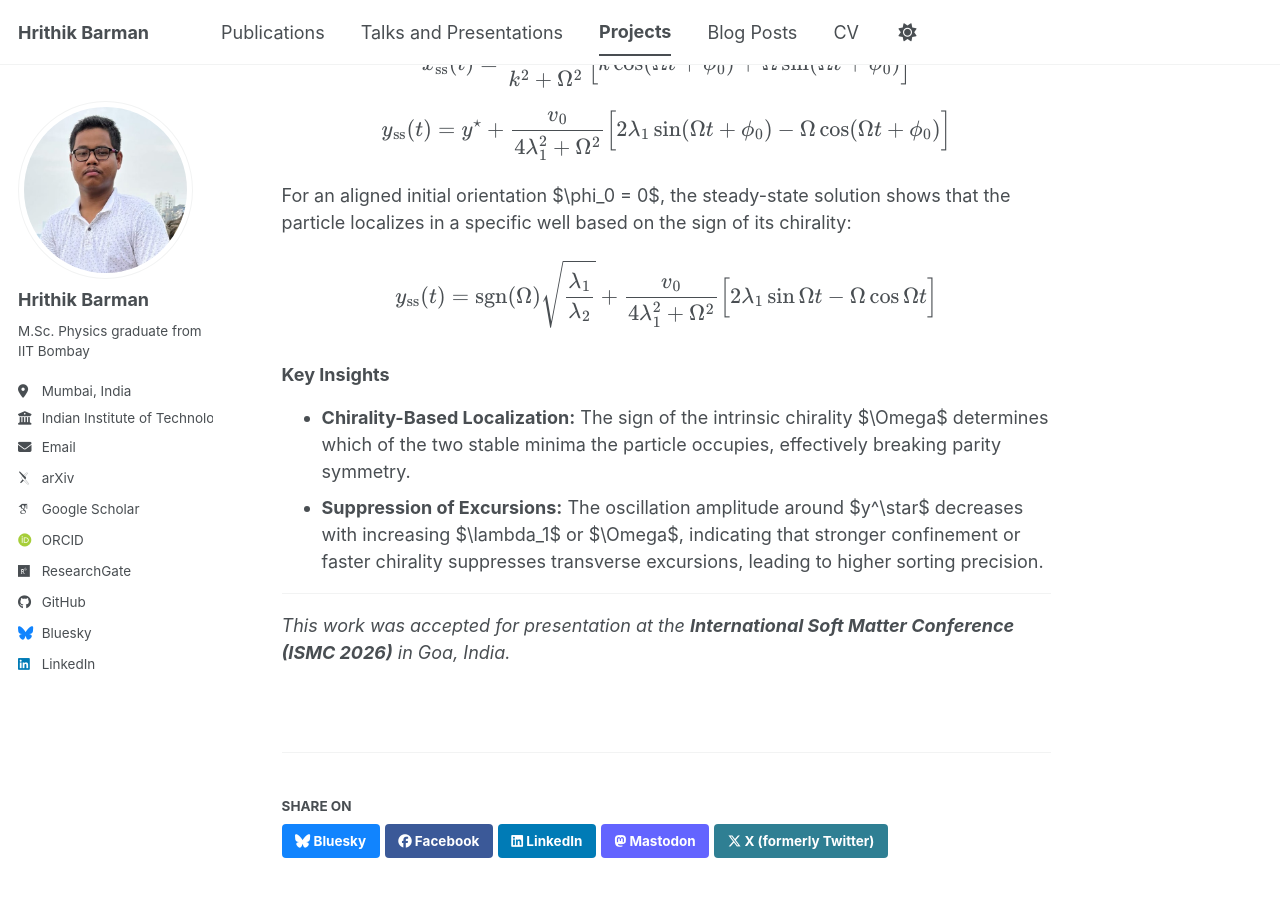
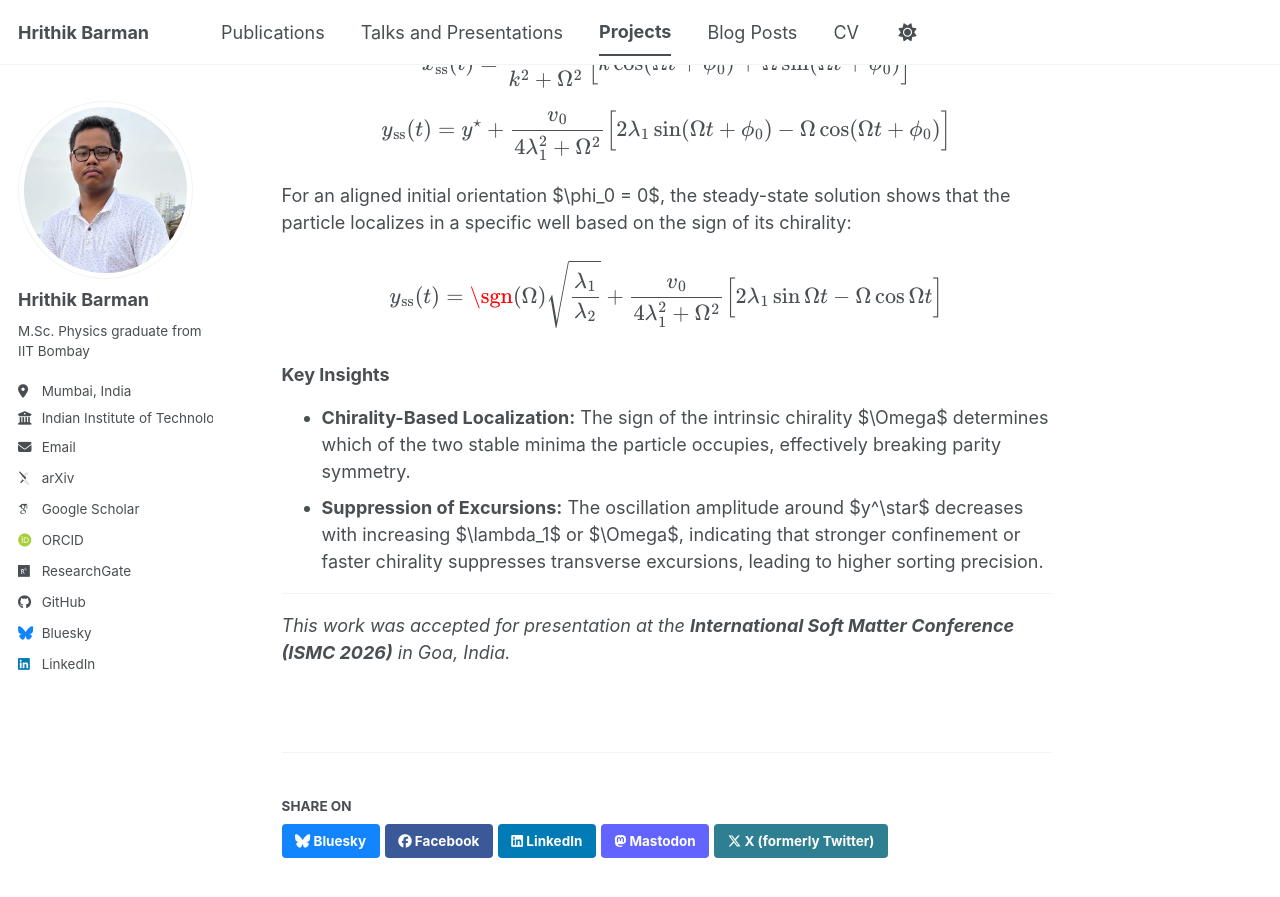
Before and after one commit to Hrithikbarmangc/barman.github.io, a Jekyll site: the page built from _portfolio/sorting-mechanisms.md, in a window 1280 px wide and 900 px high, scrolled down 979 px. Shown: the top 897 px of the window. Built offline with Jekyll 4.4.1, drawn with Linux system fonts in a browser that asks for light colours; some web fonts are replaced; a script bundle is joined from its source files by our own code; library files that are not in the unit come from our copies.

Commit message:
Update sorting-mechanisms.md

```diff
--- a/_portfolio/sorting-mechanisms.md
+++ b/_portfolio/sorting-mechanisms.md
@@ -29,7 +29,7 @@ $$y_{\mathrm{ss}}(t) = y^\star + \frac{v_0}{4\lambda_1^2 + \Omega^2} \Big[2\lamb
 
 For an aligned initial orientation $\phi_0 = 0$, the steady-state solution shows that the particle localizes in a specific well based on the sign of its chirality:
 
-$$y_{\mathrm{ss}}(t) = \operatorname{sgn}(\Omega)\sqrt{\frac{\lambda_1}{\lambda_2}} + \frac{v_0}{4\lambda_1^2 + \Omega^2} \Big[2\lambda_1 \sin\Omega t - \Omega \cos\Omega t \Big]$$
+$$y_{\mathrm{ss}}(t) = \sgn(\Omega)\sqrt{\frac{\lambda_1}{\lambda_2}} + \frac{v_0}{4\lambda_1^2 + \Omega^2} \Big[2\lambda_1 \sin\Omega t - \Omega \cos\Omega t \Big]$$
 
 ### Key Insights
 * **Chirality-Based Localization:** The sign of the intrinsic chirality $\Omega$ determines which of the two stable minima the particle occupies, effectively breaking parity symmetry.
```
